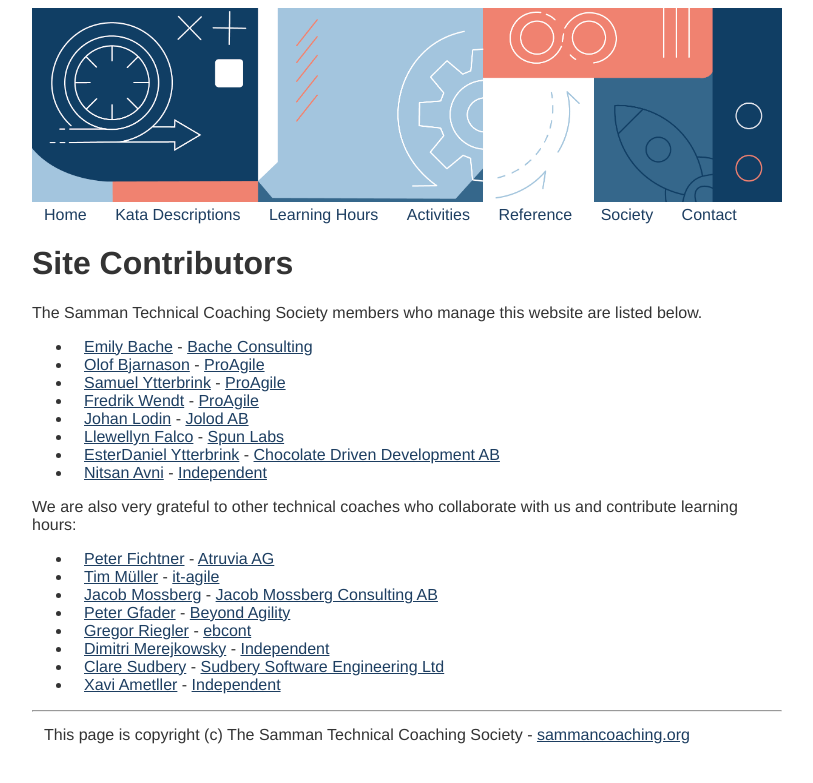
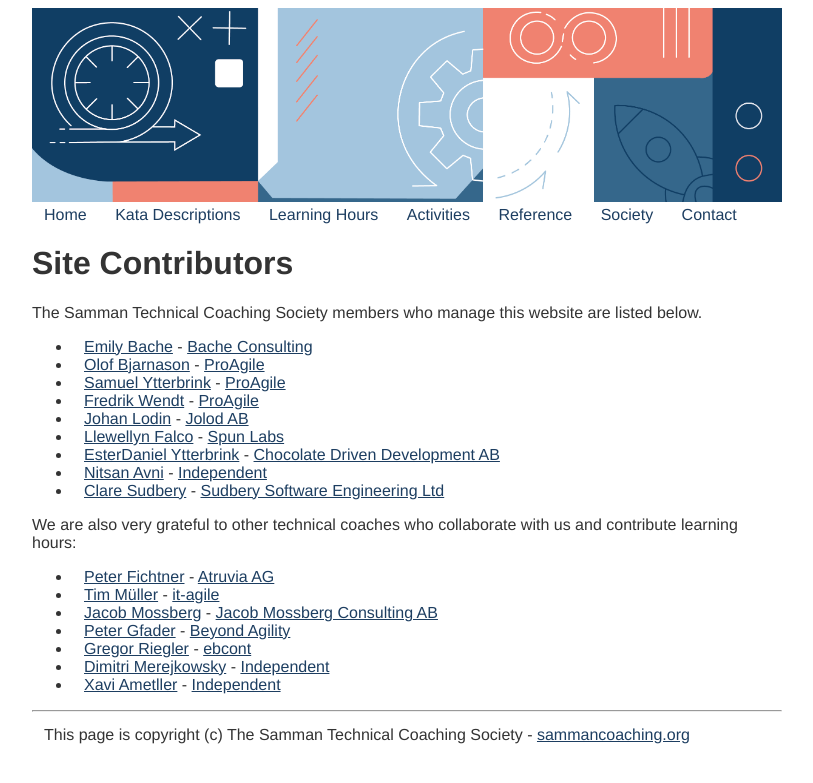
Before and after one commit to sammancoaching/website, a Jekyll site: the page built from society/contributors/index.md, in a window 1280 px wide. Shown: the top 783 px of the page, without its empty margins (233-1046 px from the left). Built offline with Jekyll 4.4.1, drawn with Linux system fonts in a browser that asks for light colours; part of the change alters nothing that is shown.

```diff
--- a/_data/contributors.yml
+++ b/_data/contributors.yml
@@ -72,7 +72,7 @@ claresudbery:
   title: Clare Sudbery
   url: https://tinyurl.com/SSE-Ltd
   affiliation: Sudbery Software Engineering Ltd
-  member: no
+  member: yes
 xaviametller:
   title: Xavi Ametller
   url: https://www.myowncommonsense.com/
```
